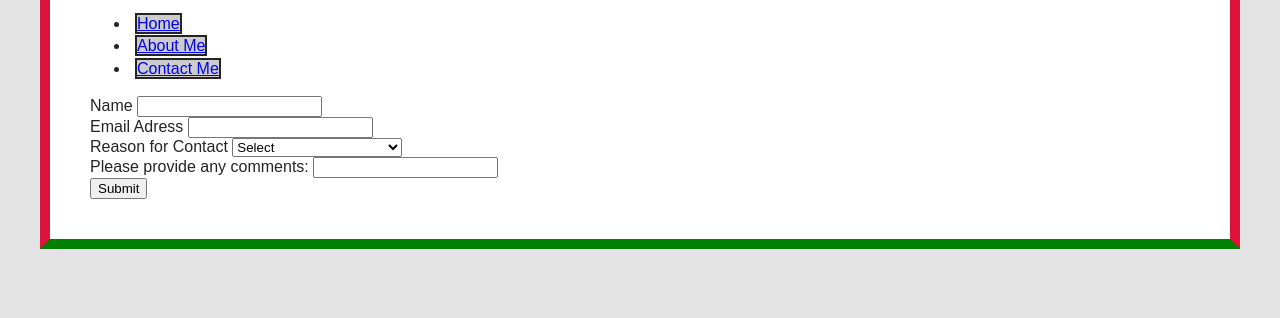
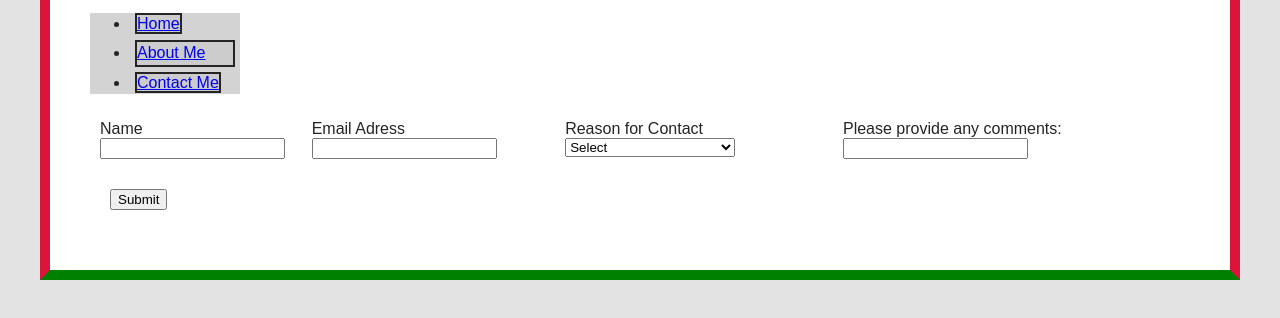
Before and after one commit to ryeguy859/mi349_blog, a plain HTML site: page contact.html in a window 1280 px wide. Shown: the part 148-466 px from the top of the page. Drawn offline with Linux system fonts and the light colour scheme.

Commit message:
Edited Css

```diff
--- a/contact.html
+++ b/contact.html
@@ -8,13 +8,14 @@
 </head>
 <body>
     <h1>Contact Information</h1>
-    <nav>
+    <nav class="navagation">
         <ul>
           <li><a href="index.html" id="home" >Home</a></li>
           <li><a href="about.html" id="about-me" >About Me</a></li>
           <li><a href="contact.html" id="contact-me" >Contact Me</a></li>
         </ul>
     </nav>
+    <section id="contact">
     <form>
         <label>Name
           <input name="submitted-name" autocomplete="name">
@@ -39,7 +40,8 @@
         <input type="text">
         </label>
     </form>
-    <form><button>Submit</button></form>
+  </section>
+  <form id="submit"><button>Submit</button></form>
 
 </body>
 </html>
--- a/style.css
+++ b/style.css
@@ -30,7 +30,7 @@ background: #fff;
     border-bottom: 2px solid  #242424;
     margin: 5px;
     line-height: 1.4em;
-
+    display: flex;
 
 }
 
@@ -56,6 +56,7 @@ line-height: 1.4em;
 
 #blog {
 border-top: 1PX dotted #ccc;
+display: flex;
 }
 
 .blog-post {
@@ -83,3 +84,29 @@ a[href^="index.html"] {
   a[href^="contact.html"] {
     background-color: #ccc;
   }
+
+.navagation{
+    background-color: lightgray;
+    width: 150px;
+    position: sticky;
+    top: .5em;
+}
+
+
+
+article{
+    padding: 20px;
+    margin: 20px;
+}
+
+#submit{
+    margin: 20px;
+}
+
+#contact{
+    display:flex;
+}
+
+form{
+margin: 10px;
+}
```
Also changed, not shown: about.html (+9 -3 lines), index.html (+2 -2 lines).
